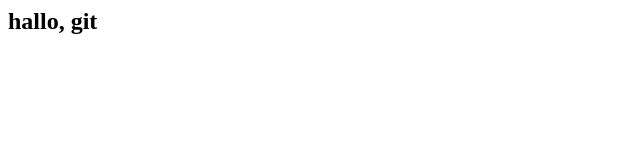
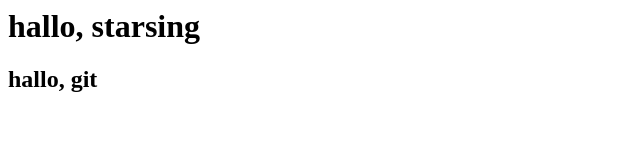
Before and after one commit to cocozhu/0main_openSAP_repo, a plain HTML site: page index.html in a window 1280 px wide. Shown: the whole page, without its empty margins (0-640 px from the left). Drawn offline with Linux system fonts and the light colour scheme.

Commit message:
added a h1 to index.html

```diff
--- a/index.html
+++ b/index.html
@@ -4,6 +4,9 @@
 		<title>An empty web page</title>
 	</head>
 	<body>
+		<h1>
+			hallo, starsing
+		</h1>
 		<h2>
 			hallo, git
 		</h2>
```
